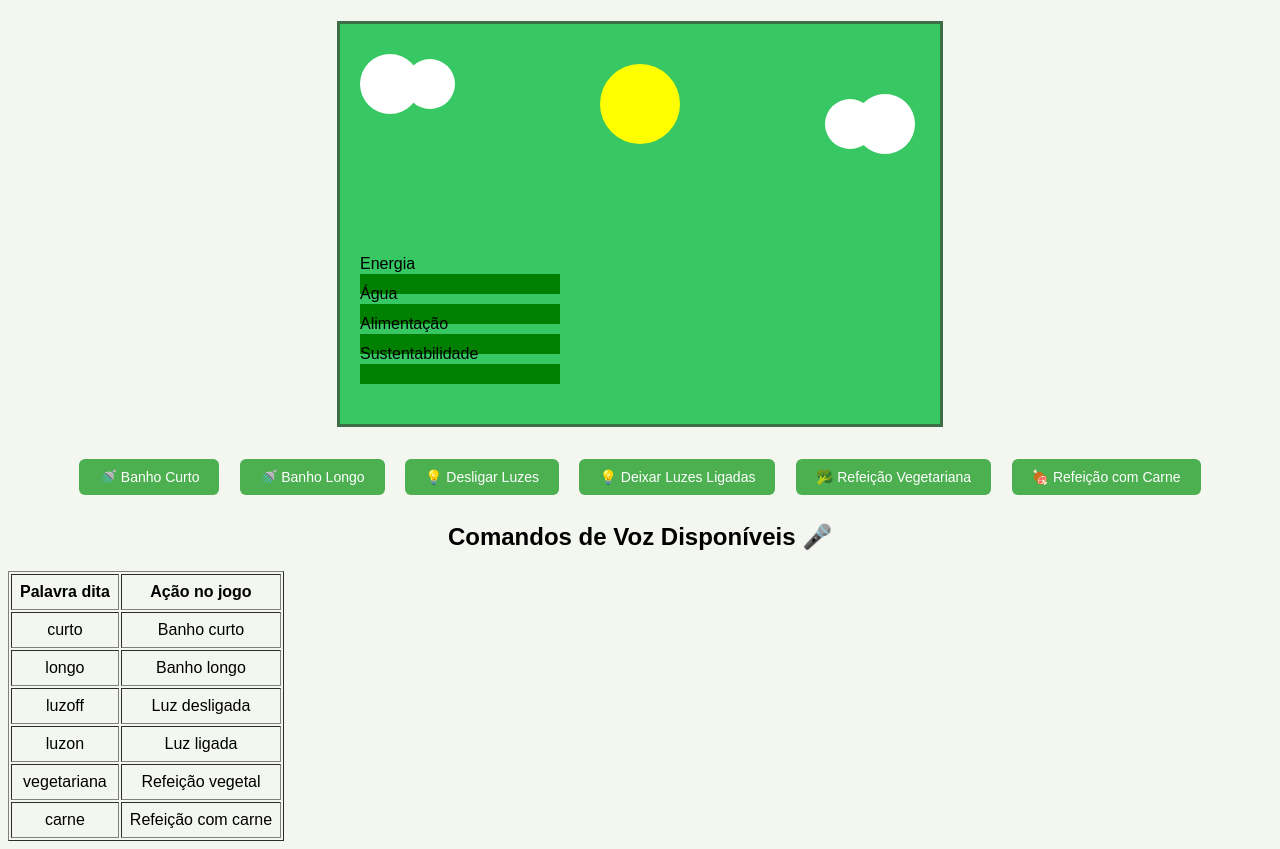
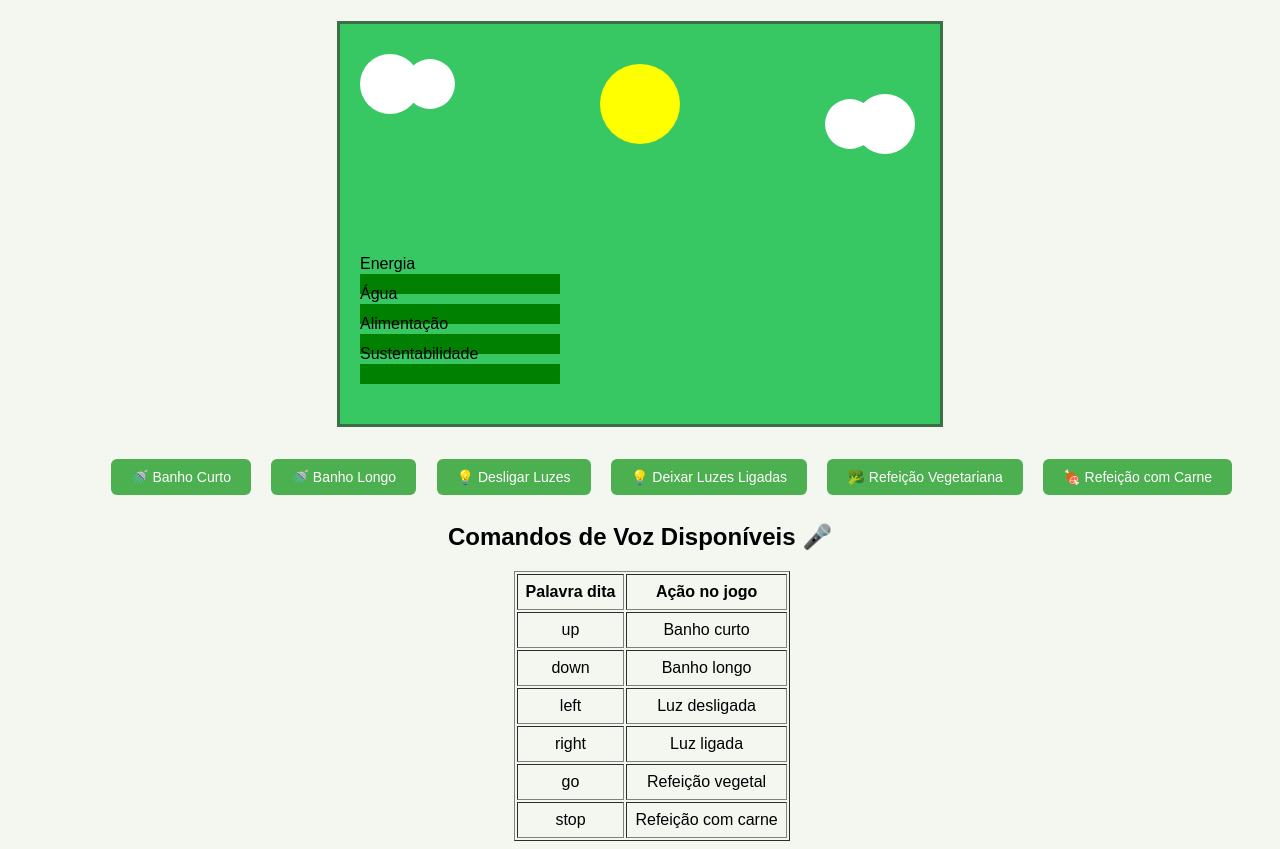
Before and after one commit to FenrirDrage/P1CG-Game_Consumo_Consciente, a plain HTML site: page index.html in a window 1280 px wide. Shown: the part 80-929 px from the top of the page. Drawn offline with Linux system fonts and the light colour scheme.

Commit message:
updated and working in Inglish

```diff
--- a/index.html
+++ b/index.html
@@ -22,33 +22,33 @@
     </div>
 
     <h2>Comandos de Voz Disponíveis 🎤</h2>
-    <table border="1" cellpadding="8">
+    <table border="1" cellpadding="8" id="table">
         <tr>
             <th>Palavra dita</th>
             <th>Ação no jogo</th>
         </tr>
         <tr>
-            <td>curto</td>
+            <td>up</td>
             <td>Banho curto</td>
         </tr>
         <tr>
-            <td>longo</td>
+            <td>down</td>
             <td>Banho longo</td>
         </tr>
         <tr>
-            <td>luzoff</td>
+            <td>left</td>
             <td>Luz desligada</td>
         </tr>
         <tr>
-            <td>luzon</td>
+            <td>right</td>
             <td>Luz ligada</td>
         </tr>
         <tr>
-            <td>vegetariana</td>
+            <td>go</td>
             <td>Refeição vegetal</td>
         </tr>
         <tr>
-            <td>carne</td>
+            <td>stop</td>
             <td>Refeição com carne</td>
         </tr>
     </table>
--- a/style.css
+++ b/style.css
@@ -12,6 +12,7 @@ canvas {
 
 #buttons {
     margin-top: 20px;
+    margin-left: 5%;
 }
 
 button {
@@ -28,3 +29,8 @@ button {
 button:hover {
     background: #45a049;
 }
+
+table {
+    margin-top: 20px;
+    margin-left: 40%
+}
```
Also changed, not shown: script.js (+1 -14 lines).
